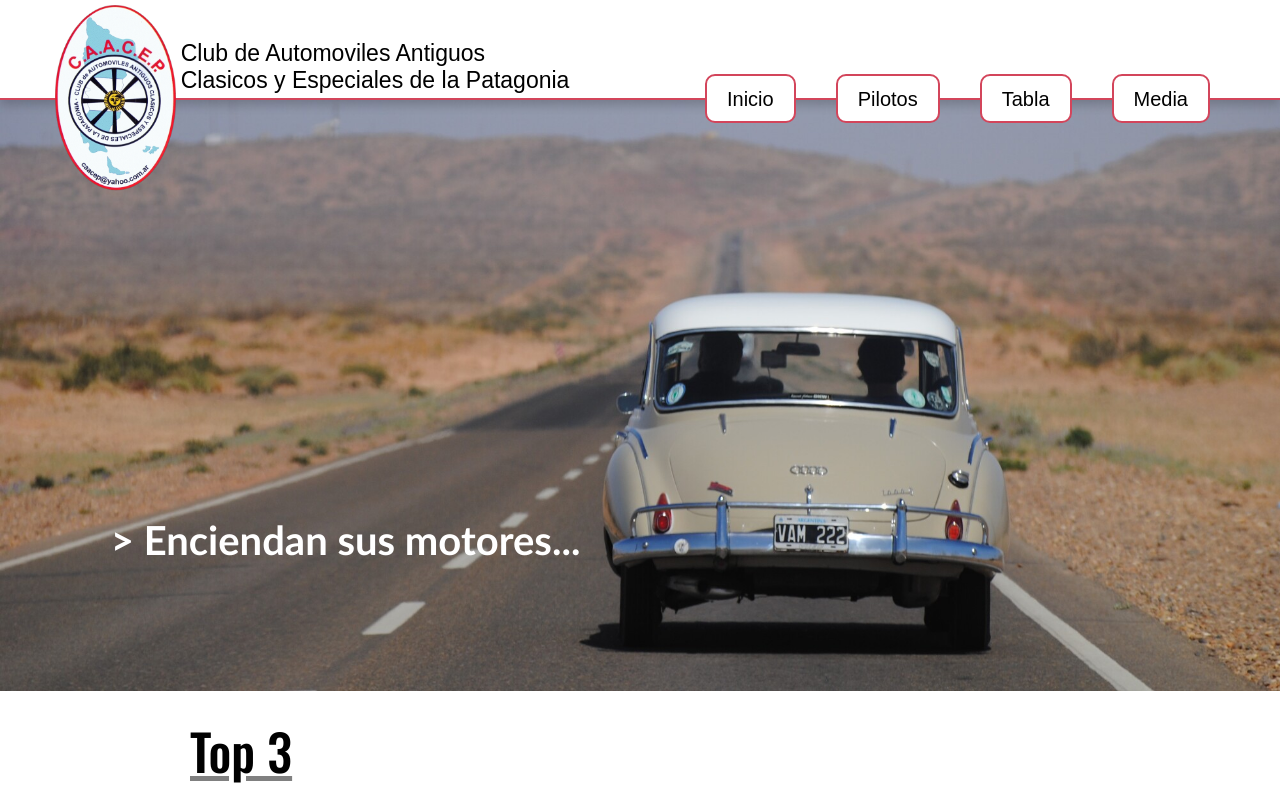
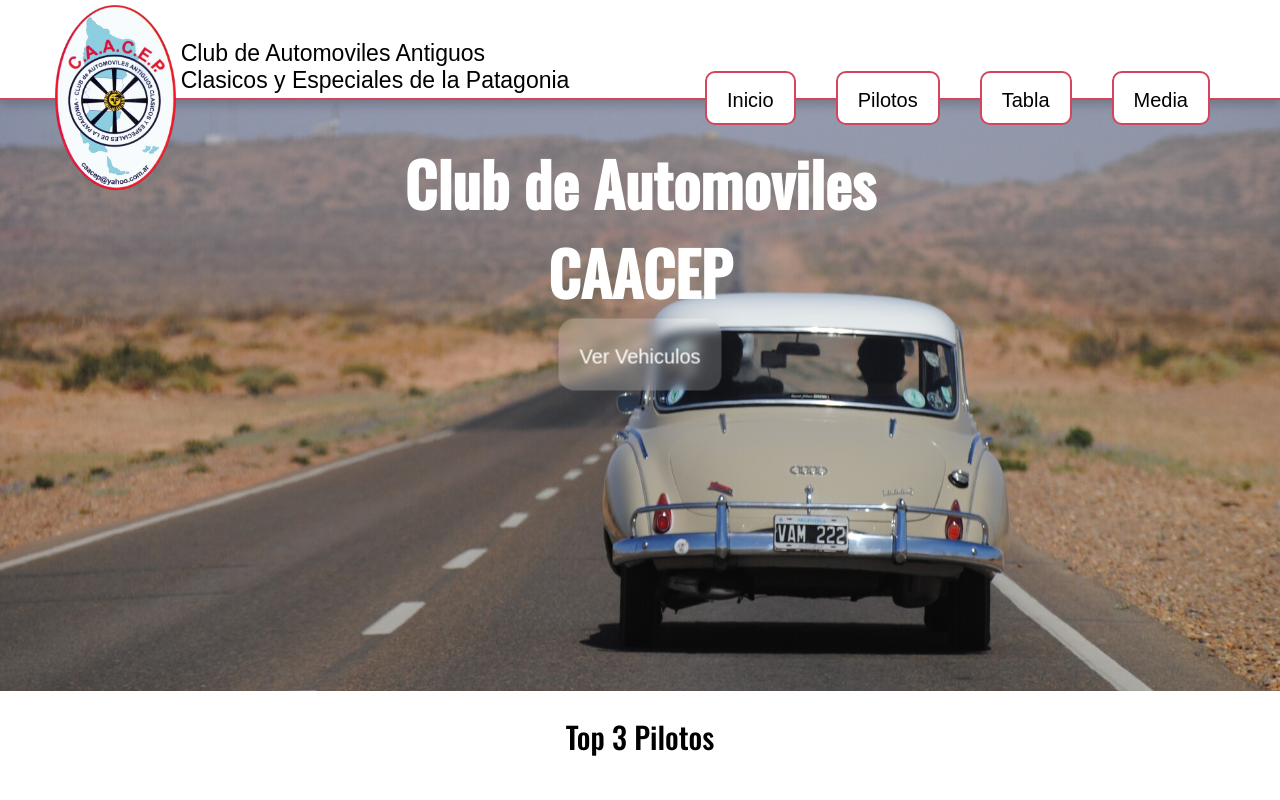
Before and after one commit to AlanizGustavo/tp3-LabProgramacion, a plain HTML site: page index.html in a window 1280 px wide. Shown: the top 800 px of the page. Drawn offline with nearby package versions, Linux system fonts and the light colour scheme.

Commit message:
Revert "Aplicando estilos a index"

```diff
--- a/css/style.css
+++ b/css/style.css
@@ -4,7 +4,7 @@
     margin: 0;
     padding: 0;
     box-sizing: border-box;
-    font-family: 'Trebuchet MS', 'Lucida Sans Unicode';
+    font-family: 'Oswald', Arial, sans-serif;
     --colorPrincipal: #D3455B;
 }
 
@@ -85,7 +85,7 @@ p {
 
 
 /* HAMBURGUESA */
-.ham {
+.ham{
     display: none;
     cursor: pointer;
     border: none;
@@ -93,7 +93,7 @@ p {
     box-shadow: none;
 }
 
-.ham span {
+.ham span{
     display: block;
     background-color: rgb(0, 0, 0);
     height: 3px;
@@ -102,21 +102,21 @@ p {
     border-radius: 2px;
 }
 
-@media (max-width:1080px) {
-    .ham {
+@media (max-width:1080px){
+    .ham{
         display: block;
         position: absolute;
         top: 25px;
         right: 25px;
     }
 
-    header .nav-header {
+    header .nav-header{
         flex-direction: column;
         align-items: flex-start;
         padding: 0px 5px;
     }
 
-    header .nav-header ul {
+    header .nav-header ul{
         flex-direction: column;
         justify-content: space-around;
         align-items: center;
@@ -128,7 +128,7 @@ p {
         opacity: 0;
     }
 
-    header nav ul li {
+    header nav ul li{
         width: 100%;
         text-align: center;
         padding: 20px;
@@ -137,31 +137,24 @@ p {
 }
 
 @keyframes mostrarMenu {
-    from {
-        opacity: 0;
-    }
-
-    to {
-        opacity: 1;
-    }
+    from{opacity: 0;}
+    to{opacity: 1;}
 }
 
-.nav-header ul.activado {
+.nav-header ul.activado{
     display: flex;
     animation: mostrarMenu 350ms ease-in-out both;
 }
 
-.barra1.animado {
-    transform: rotate(-45deg) translate(-10px, 8px);
+.barra1.animado{
+    transform: rotate(-45deg) translate(-10px,8px);
     transition: 0.5s;
 }
-
-.barra2.animado {
+.barra2.animado{
     opacity: 0;
 }
-
-.barra3.animado {
-    transform: rotate(45deg) translate(-10px, -8px);
+.barra3.animado{
+    transform: rotate(45deg) translate(-10px,-8px);
     transition: 0.5s;
 }
 
@@ -224,8 +217,6 @@ p {
 footer {
     width: 100%;
     height: 20rem;
-    padding-left: 5rem;
-    padding-right: 5rem;
     display: flex;
     flex-wrap: wrap;
     justify-content: space-between;
@@ -259,7 +250,6 @@ footer .nav-footer li {
 .contacto {
     font-size: 1.5rem;
     text-align: center;
-    border-radius: 50%;
     color: white;
 }
 
@@ -334,7 +324,7 @@ svg {
     font-size: 2rem;
 }
 
-.grid .nombre {
+.grid .nombre{
     background-color: rgb(204, 197, 183);
 }
 
@@ -389,14 +379,13 @@ svg {
 
 .texto-club {
     position: absolute;
-    top: 78%;
-    left: 27%;
+    top: 38%;
+    left: 50%;
     transform: translate(-50%, -50%);
     color: white;
     font-size: 4rem;
     font-weight: 700;
     text-align: center;
-    font-family: 'Trebuchet MS', 'Lucida Sans Unicode';
 }
 
 button {
@@ -464,14 +453,14 @@ h2 {
     flex-wrap: wrap;
 }
 
-#tabla {
+#tabla{
     border-radius: 15px;
     margin: 10vw;
     background-color: rgb(228, 227, 227);
-    box-shadow: 0px 0px 10px 0px;
+    box-shadow: 0px 0px 10px 0px ;
 }
 
-.filaTabla {
+.filaTabla{
     display: flex;
     align-items: center;
     padding: 1rem 0;
@@ -480,36 +469,28 @@ h2 {
     border-width: 1px;
 }
 
-.filaTabla div {
+.filaTabla div{
     flex: 1;
 }
 
-.filaTabla:hover {
+.filaTabla:hover{
     background-color: rgb(220, 223, 220);
 }
 
-.filaTabla img {
+.filaTabla img{
     width: 15vw;
     margin: auto;
     display: block;
 }
 
-.encabezadoTabla {
+.encabezadoTabla{
     display: flex;
     font-size: 5rem;
     border-bottom-style: solid;
     border-color: rgb(165, 167, 168);
 }
 
-.encabezadoTabla p {
+.encabezadoTabla p{
     flex: 1;
     text-align: center;
 }
-
-.txtTop3 {
-    padding-left: 17rem;
-    font-size: 5rem;
-    text-align: left;
-    text-decoration: underline;
-    text-decoration-color: gray;
-}
--- a/index.html
+++ b/index.html
@@ -31,10 +31,15 @@
         </header>
         <main>
             <section class="seccion-principal">
-                <h1 class="texto-club">> Enciendan sus motores...</h1>
+                <div class="texto-club">
+                    <h1>Club de Automoviles <br>CAACEP</h1>
+                    <button>
+                        <a href="./pages/vehiculos.html">Ver Vehiculos</a>
+                    </button>
+                </div>
                 <img class="imagen-fondo" src="assets/img/autoEnRuta.JPG" alt="Auto viajando">
             </section>
-            <h2 class="txtTop3">Top 3</h2>
+            <h2 class="txtTop3">Top 3 Pilotos</h2>
             <section class="gridTop3" id="grid">
 
             </section>
```
